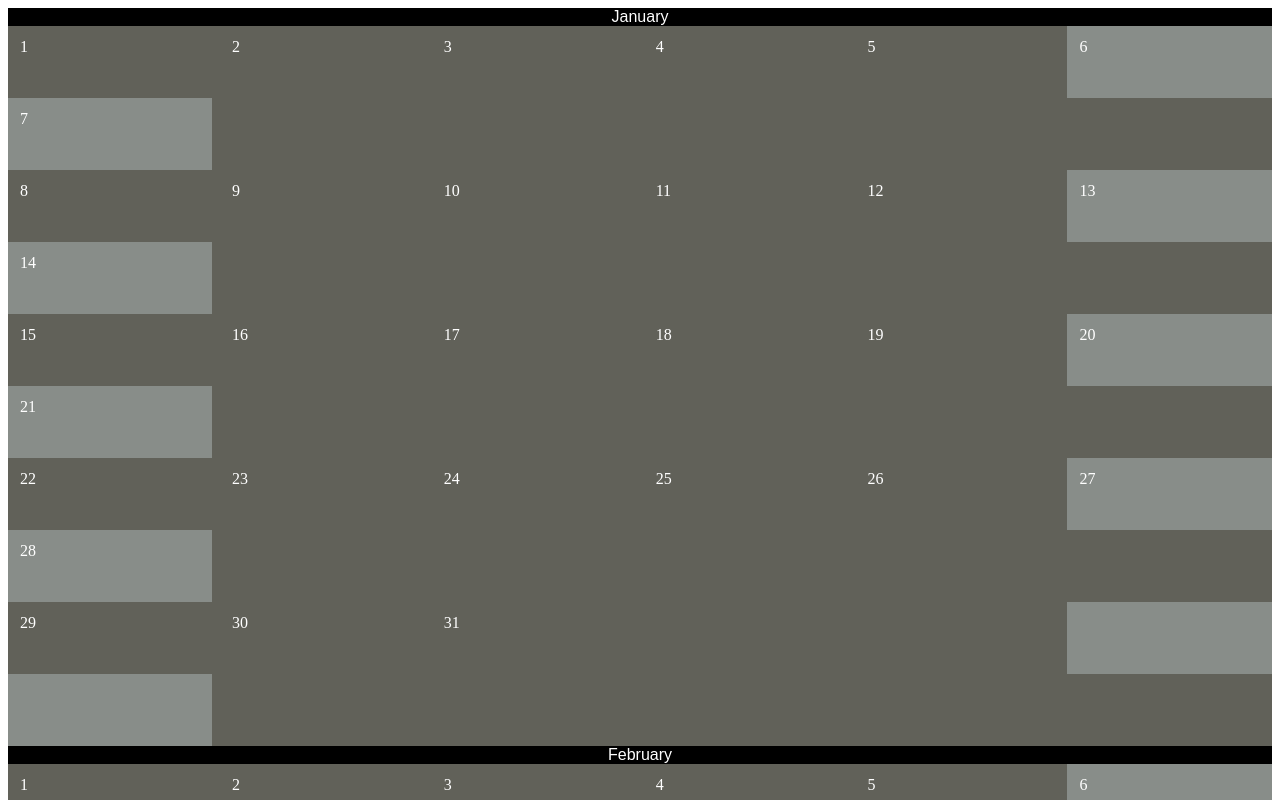
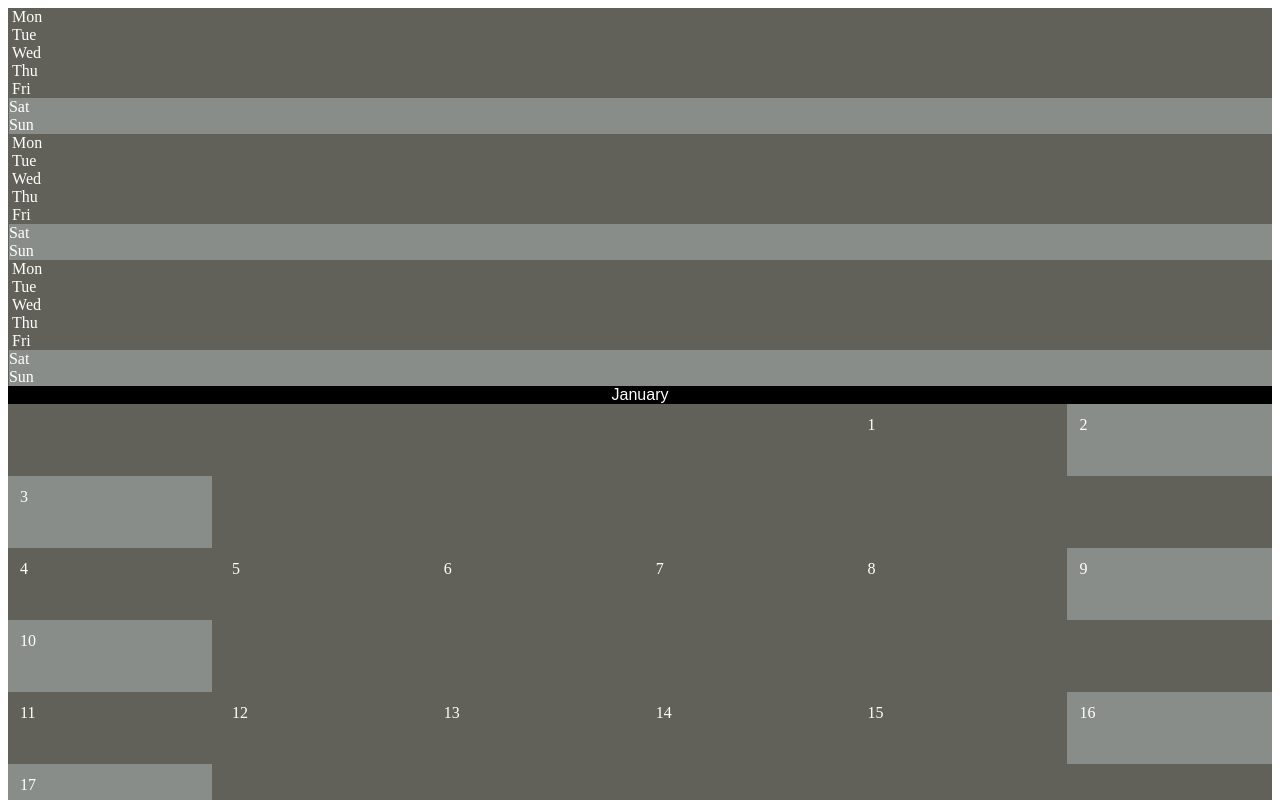
Before and after one commit to Dipmalya/ReactCalendar, a React app: page / in a window 1280 px wide. Shown: the top 800 px of the page. Built offline with nearby package versions, Linux system fonts and the light colour scheme; the HTML template or start-up script is replaced by a standard one.

Commit message:
Updated calendar set with manual implementation

```diff
--- a/src/components/Calendar.jsx
+++ b/src/components/Calendar.jsx
@@ -1,36 +1,41 @@
 import React, { Component } from "react";
 import "./index.css";
 import config from "../assets/config.json";
+import { DayIndex } from "./dayconfig";
 
 export default class CustomCalendar extends Component {
-  getDate(dayCount) {
+  shoudShowDate(dayCount, index) {
     const { monthIndex } = this.props;
-      if (dayCount <= config[monthIndex].days ) {
-          return dayCount
-      }
-      else {
-          return ''
-      }
+    const firstDate = `${monthIndex}/01/${new Date().getFullYear()}`;
+    const startDay = new Date(firstDate).toDateString().slice(0, 3);
+    if (dayCount > 1 || DayIndex[index] === startDay) {
+      return dayCount <= config[monthIndex].days;
+    } else {
+      return false;
+    }
   }
   render() {
     const { monthIndex } = this.props;
+    let dayCount = 1;
     return (
       <div className="w-100 col-md-4 pr-1 pb-1 pl-0">
         <div className="month-class">
           {config[monthIndex] ? config[monthIndex].name : ""}
         </div>
         <div className="calendar-date">
-          {Array.from({ length: 5 }, (v, i) => i).map((day) => {
+          {Array.from({ length: 6 }, (v, i) => i).map((day) => {
             return (
               <div className="calendar-week">
                 {Array.from({ length: 7 }, (v, i) => i + 1).map((day1) => (
                   <>
                     {day1 > 5 ? (
                       <div className="day weekend-day">
-                        {this.getDate(day * 7 + day1)}
+                        {this.shoudShowDate(dayCount, day1) ? dayCount++ : ""}
                       </div>
                     ) : (
-                      <div className="day">{this.getDate(day * 7 + day1)}</div>
+                      <div className="day">
+                        {this.shoudShowDate(dayCount, day1) ? dayCount++ : ""}
+                      </div>
                     )}
                   </>
                 ))}
--- a/src/components/Main.jsx
+++ b/src/components/Main.jsx
@@ -1,10 +1,24 @@
 import React from "react";
 import CustomCalendar from "./Calendar";
+import { DayIndex } from "./dayconfig";
 
 export default function Main() {
   return (
     <div className="row m-4">
       <div className="col-md-9">
+        <div className="row">
+          {Array.from({ length: 3 }, (v, i) => i + 1).map((week) => (
+            <div className="d-flex mr-1 week-day">
+              {Object.values(DayIndex).map((item, index) =>
+                index < 5 ? (
+                  <div className="mr-3" style={{paddingLeft: '0.2rem'}}>{item}</div>
+                ) : (
+                  <div className="weekends pl-2">{item}</div>
+                )
+              )}
+            </div>
+          ))}
+        </div>
         <div className="row">
           {["1", "2", "3", "4", "5", "6", "7", "8", "9"].map((item, index) => (
             <CustomCalendar monthIndex={item} />
--- /dev/null
+++ b/src/components/dayconfig.js
@@ -0,0 +1,9 @@
+export const DayIndex = {
+    7: 'Sun',
+    1: 'Mon',
+    2: 'Tue',
+    3: 'Wed',
+    4: 'Thu',
+    5: 'Fri',
+    6: 'Sat'
+}
--- a/src/components/index.css
+++ b/src/components/index.css
@@ -25,3 +25,12 @@
   flex-flow: row wrap;
   justify-content: space-between;
 }
+.week-day {
+  background: #616159;
+  color: white;
+  padding-left: 0.055rem;
+}
+.weekends {
+  background: #888d89;
+  padding-right: 0.825rem;
+}
```
